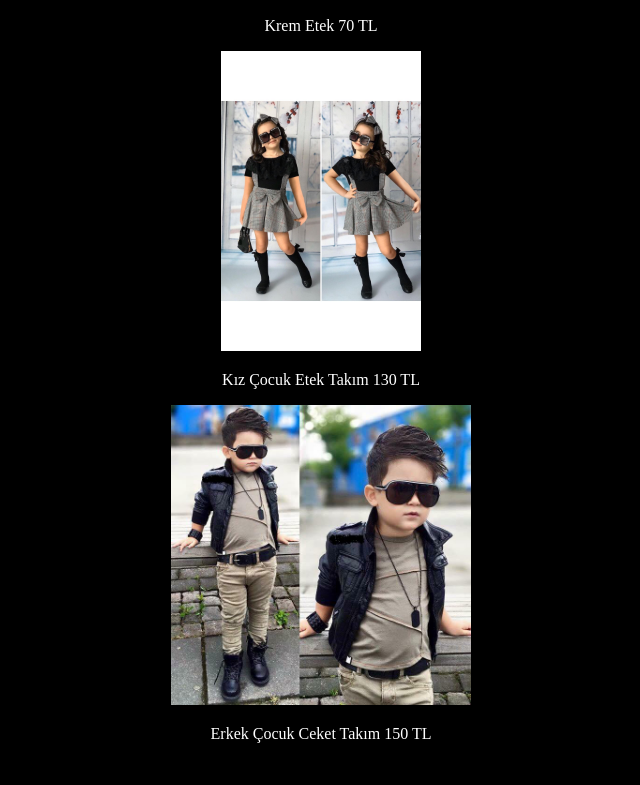
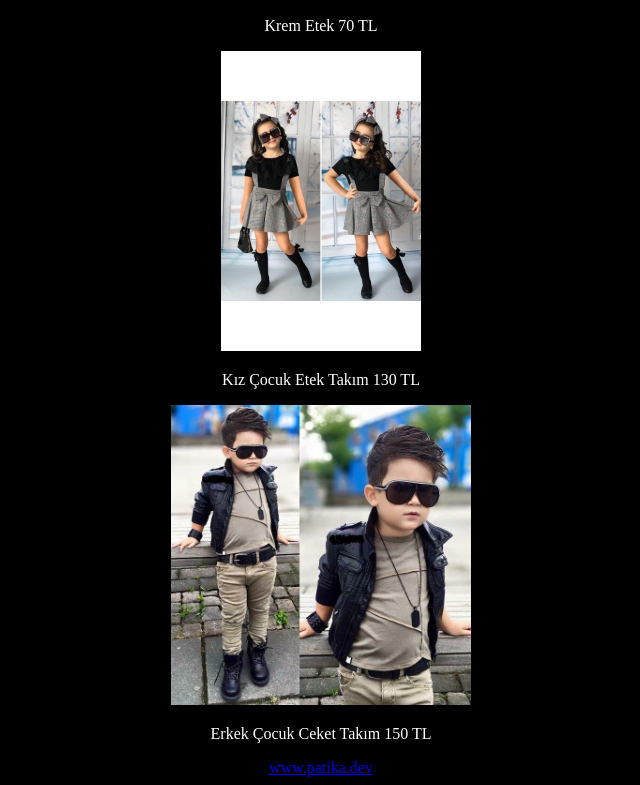
Before and after one commit to pandwomen/odev4, a plain HTML site: page urun.html in a window 1280 px wide. Shown: the part 2261-3046 px from the top of the page, without its empty margins (319-959 px from the left). Before the commit the page ends 3020 px from the top, so only its background shows below. Drawn offline with Linux system fonts and the light colour scheme.

Commit message:
dosya olustu

```diff
--- a/urun.html
+++ b/urun.html
@@ -25,6 +25,6 @@
     <img height="300" src="image/12.jpg" alt="">
     <br><p>Erkek Çocuk Ceket Takım 150 TL</p>
 
-
+    <a href="https://www.patika.dev/tr">www.patika.dev</a>
 </body>
 </html>
```
